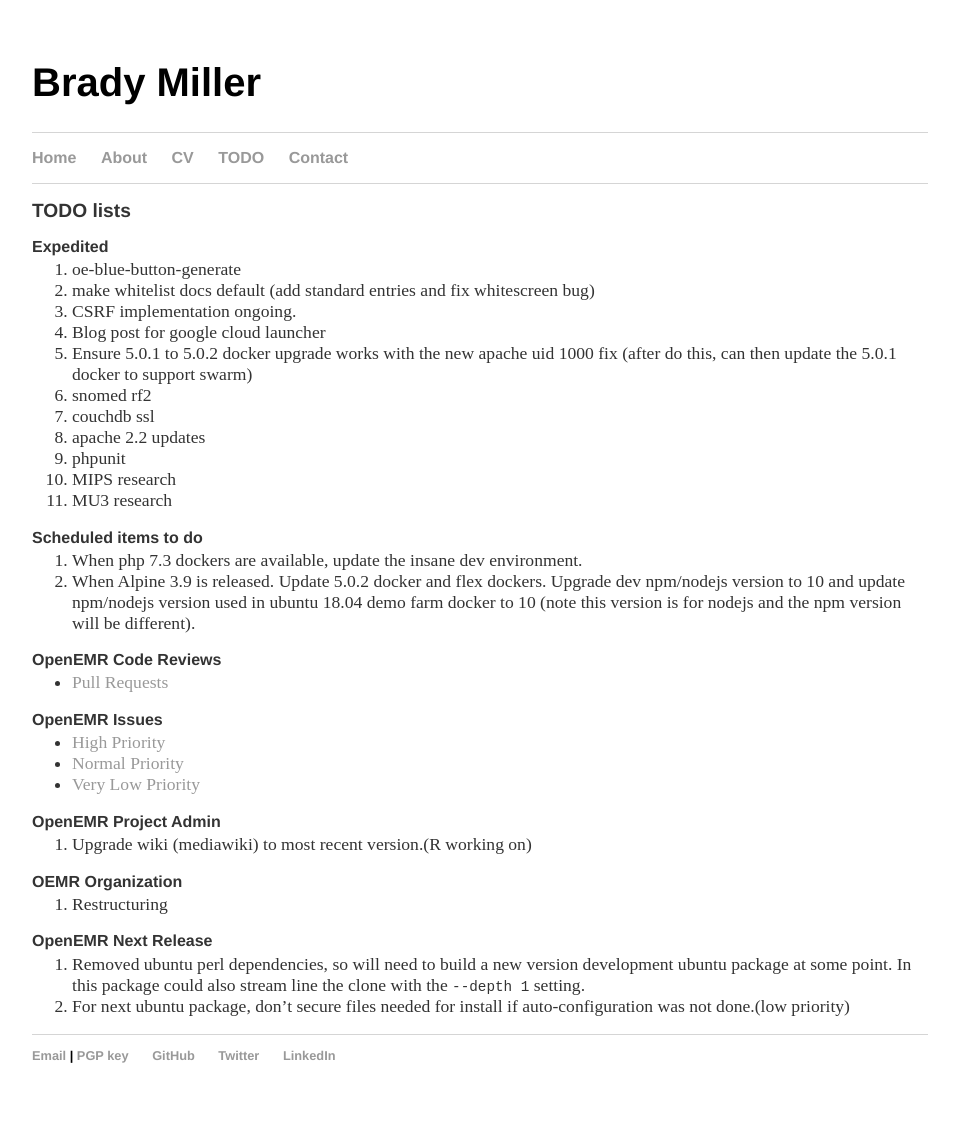
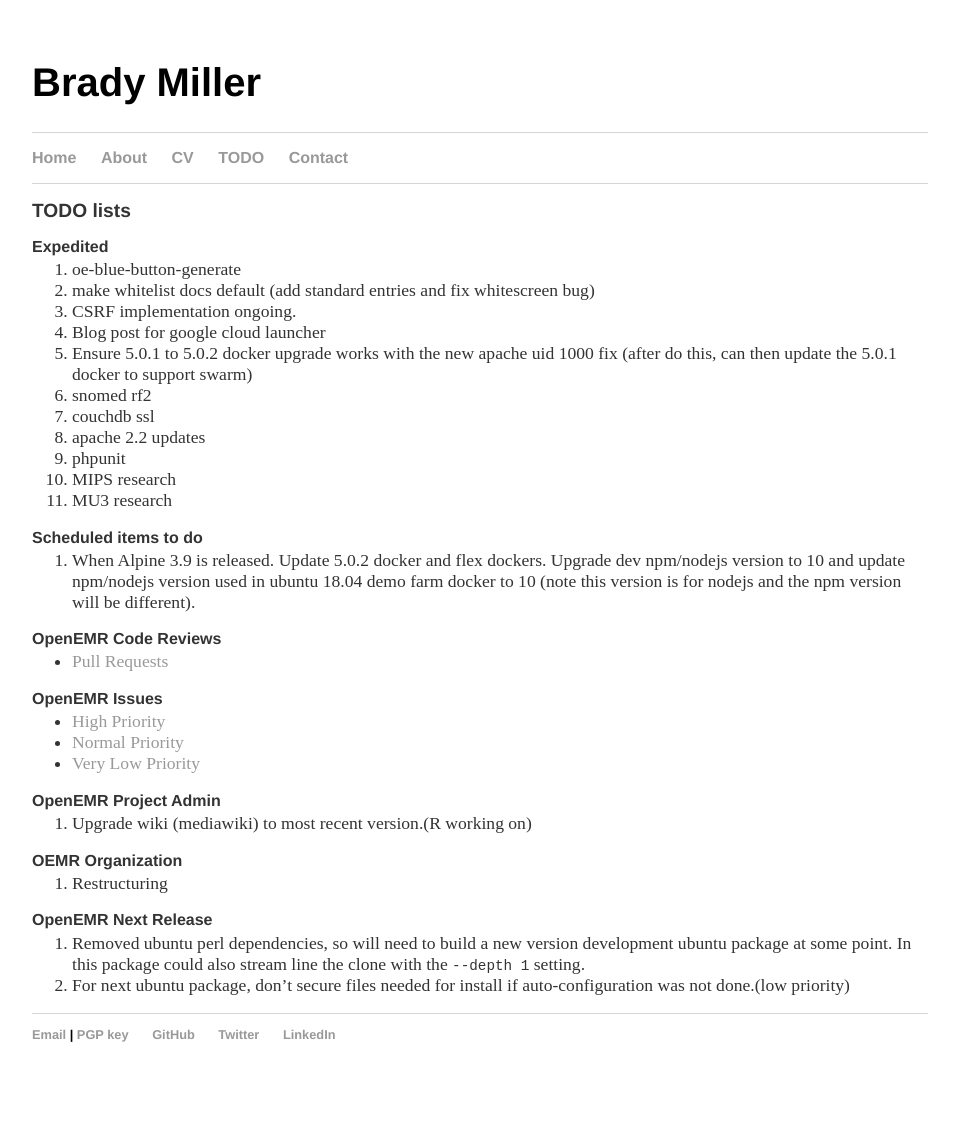
Before and after one commit to bradymiller/bradymiller.github.io, a Jekyll site: the page built from todo/index.md, in a window 1280 px wide. Shown: the whole page, without its empty margins (160-1119 px from the left). Built offline with Jekyll 4.4.1, drawn with Linux system fonts in a browser that asks for light colours; our own code applies the rules of GitHub Pages for plain Markdown files; after the commit the page ends 1102 px from its top, so only the background shows below that.

Commit message:
Update index.md

```diff
--- a/todo/index.md
+++ b/todo/index.md
@@ -17,7 +17,6 @@
 1. MU3 research
 
 ### Scheduled items to do
-1. When php 7.3 dockers are available, update the insane dev environment.
 1. When Alpine 3.9 is released. Update 5.0.2 docker and flex dockers. Upgrade dev npm/nodejs version to 10 and update npm/nodejs version used in ubuntu 18.04 demo farm docker to 10 (note this version is for nodejs and the npm version will be different).
 
 ### OpenEMR Code Reviews
```
